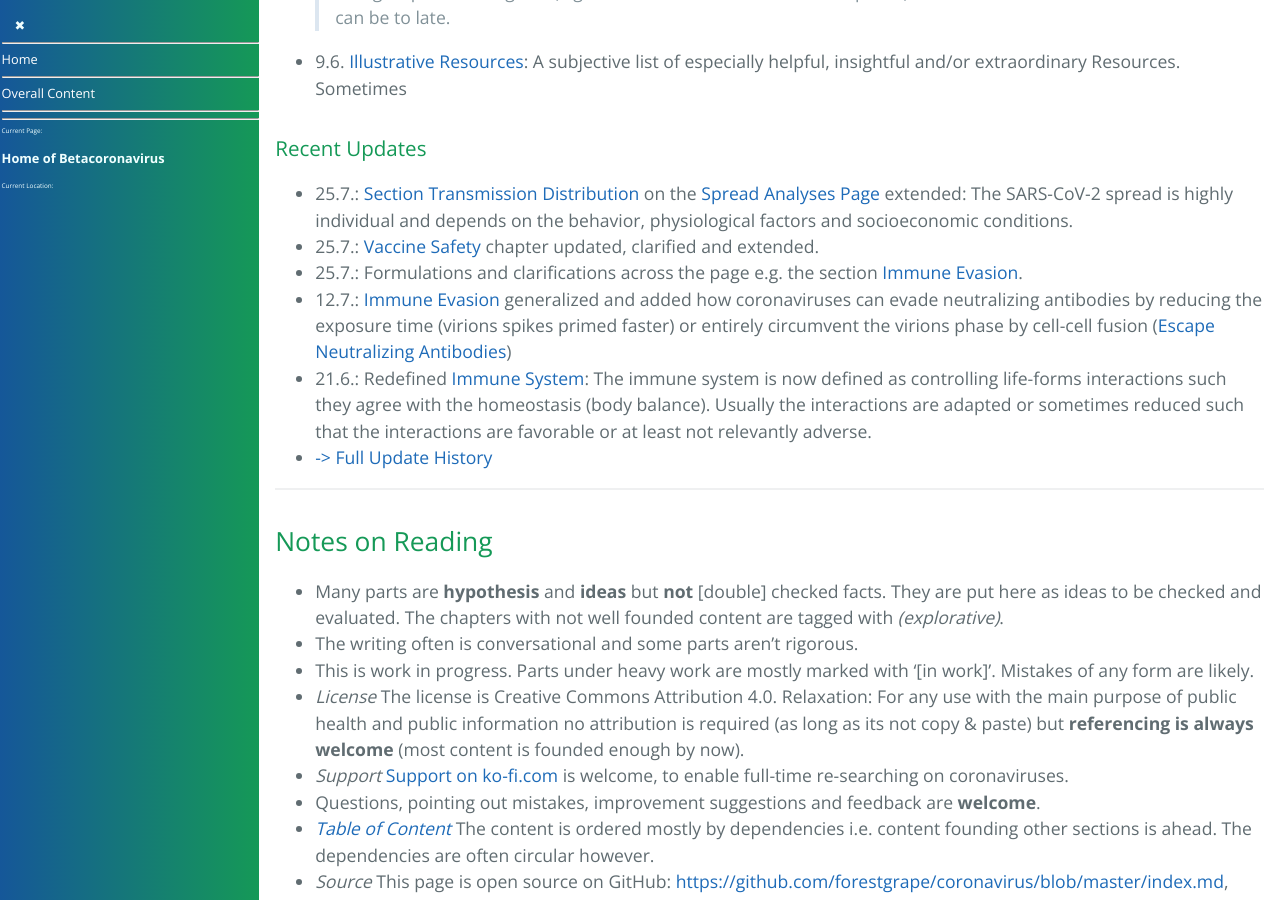
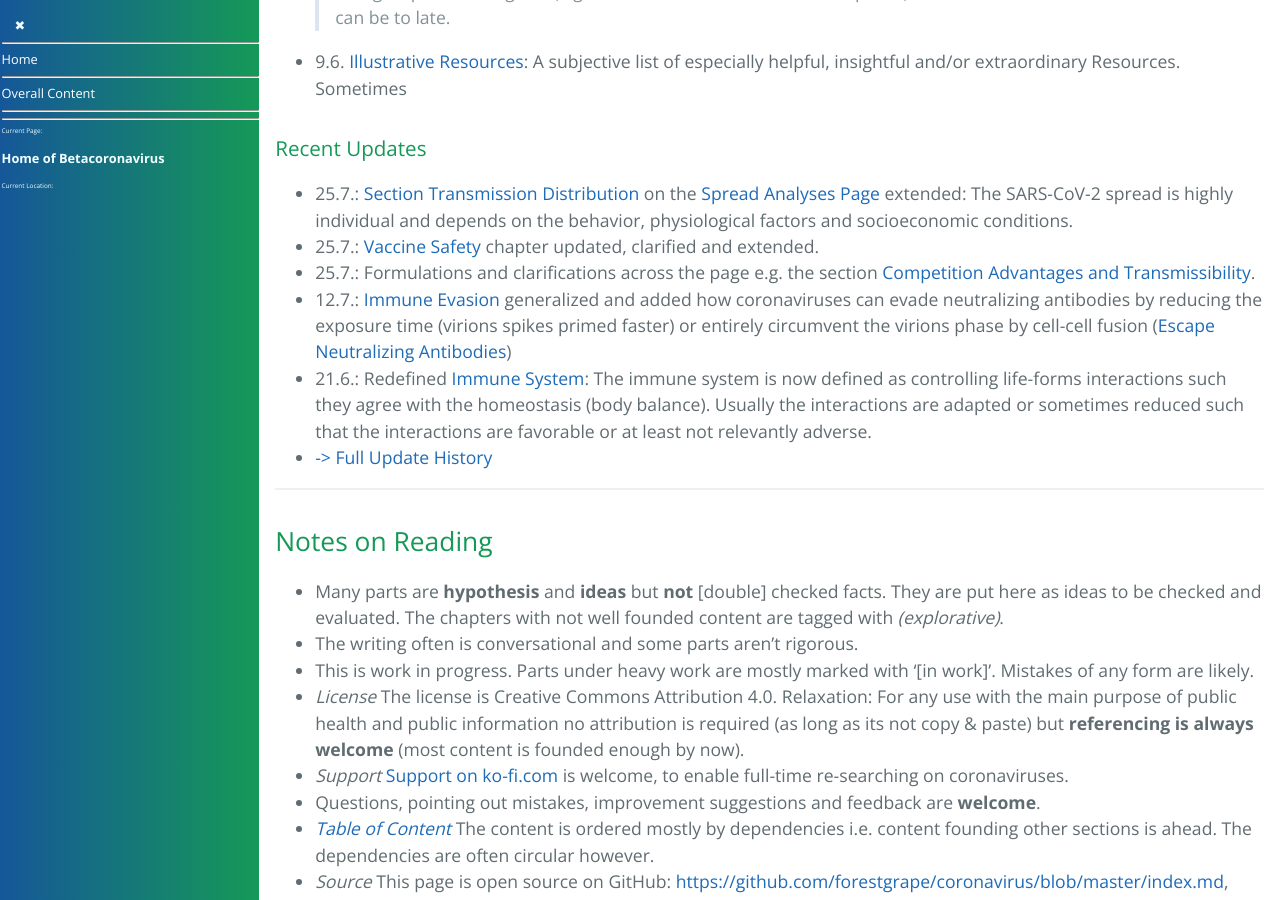
Before and after one commit to forestgrape/coronavirus, a Jekyll site: the page built from index.md, in a window 1280 px wide and 900 px high, scrolled down 1548 px. Built offline with Jekyll 4.4.1, drawn with Linux system fonts in a browser that asks for light colours; our own code applies the rules of GitHub Pages for plain Markdown files.

Commit message:
update section

```diff
--- a/index.md
+++ b/index.md
@@ -49,7 +49,7 @@ This section overviews the content. The [full content section](#content) lists t
 ### Recent Updates
 - 25.7.: [Section Transmission Distribution](./5_epidemiological/spread_analyses.md#transmission-distribution) on the [Spread Analyses Page](./5_epidemiological/spread_analyses.md) extended: The SARS-CoV-2 spread is highly individual and depends on the behavior, physiological factors and socioeconomic conditions.
 - 25.7.: [Vaccine Safety](10_vaccines/vaccine_safety.md) chapter updated, clarified and extended.
-- 25.7.: Formulations and clarifications across the page e.g. the section [Immune Evasion](4_immunological/immune_evasion.md).
+- 25.7.: Formulations and clarifications across the page e.g. the section [Competition Advantages and Transmissibility](5_epidemiological/competition_advantages.md).
 - 12.7.: [Immune Evasion](4_immunological/immune_evasion.md) generalized and added how coronaviruses can evade neutralizing antibodies by reducing the exposure time (virions spikes primed faster) or entirely circumvent the virions phase by cell-cell fusion ([Escape Neutralizing Antibodies](4_immunological/immune_evasion.md#overcome-neutralizing-antibodies))
 - 21.6.: Redefined [Immune System](4_immunological/immune_system.md#immune-system): The immune system is now defined as controlling life-forms interactions such they agree with the homeostasis (body balance). Usually the interactions are adapted or sometimes reduced such that the interactions are favorable or at least not relevantly adverse.
 * [-> Full Update History](./1_introduction/update_history.md)
```
